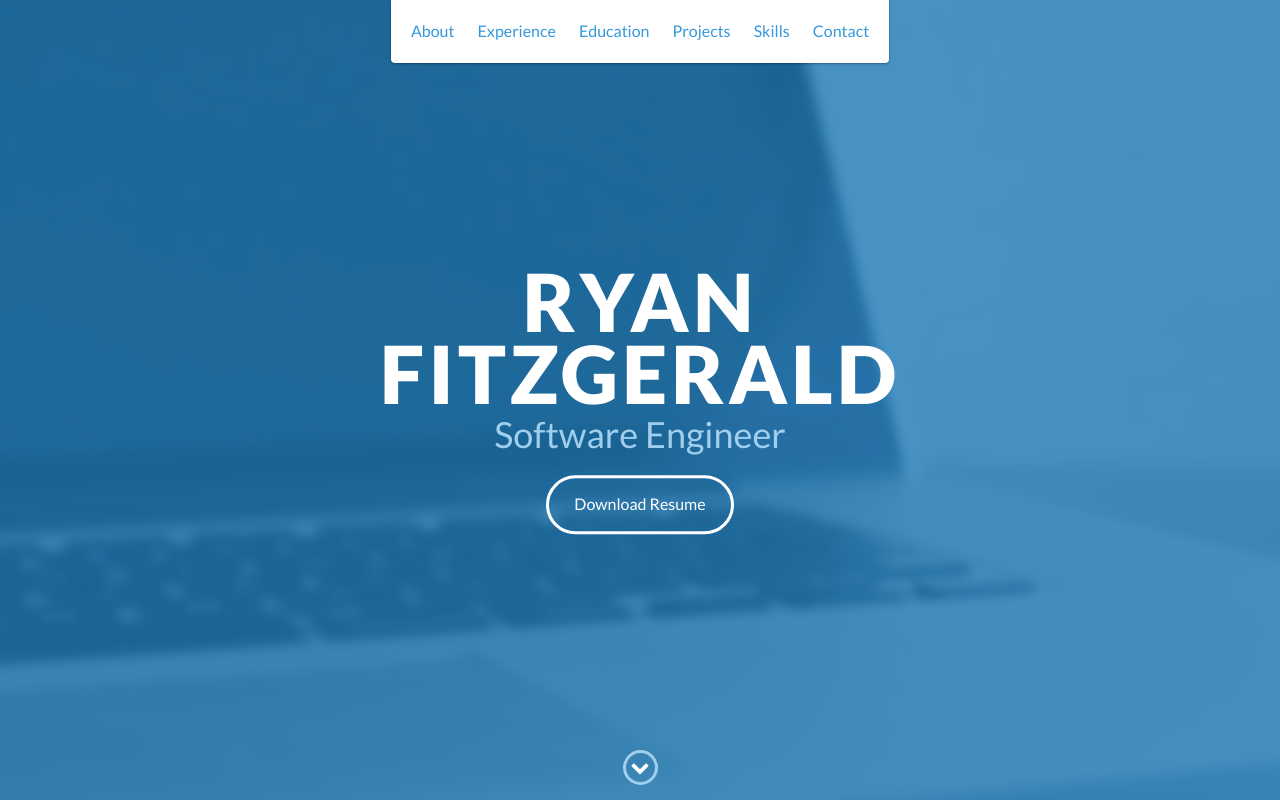
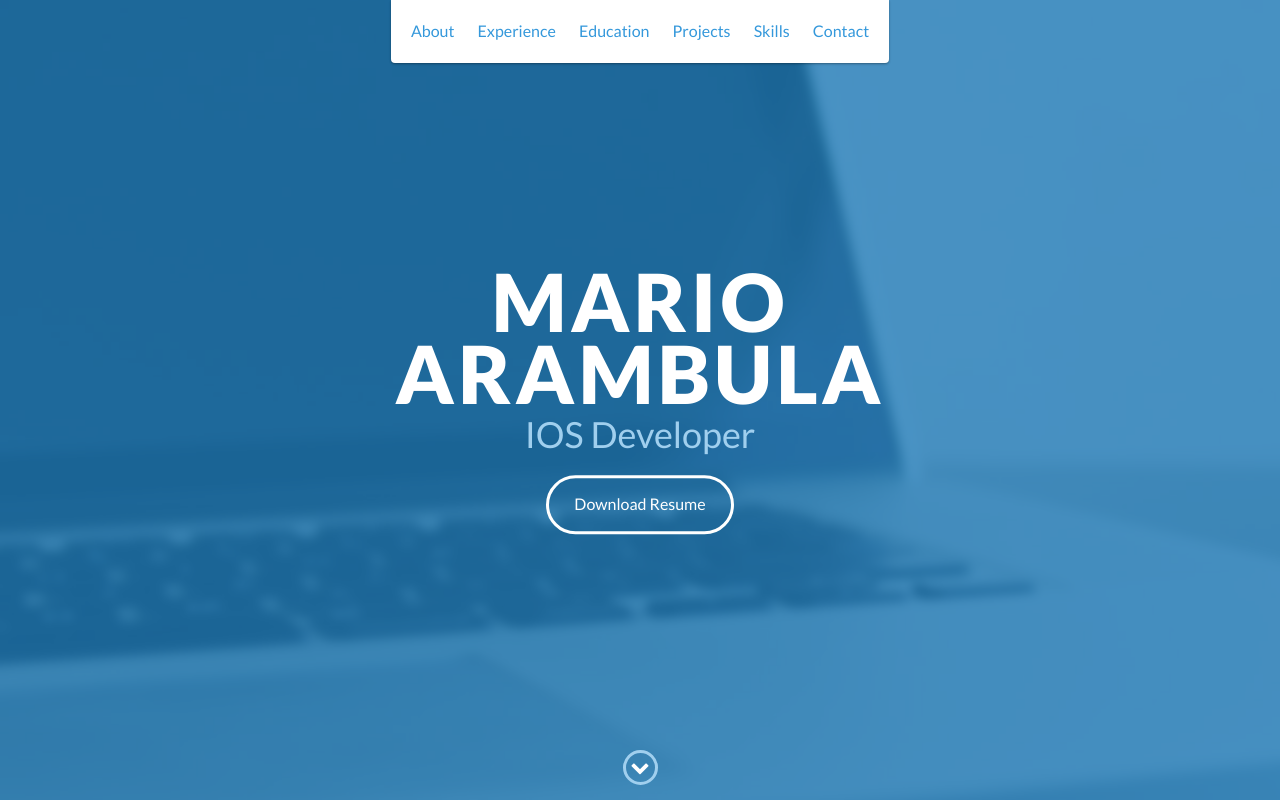
Before and after one commit to MarioArambula10/marioarambula10.github.io, a website: page index.html in a window 1280 px wide. Shown: the top 800 px of the page. Drawn offline with nearby package versions, Linux system fonts and the light colour scheme.

Commit message:
[ADD] Name and Title

```diff
--- a/index.html
+++ b/index.html
@@ -48,8 +48,8 @@
 
     <div id="lead">
         <div id="lead-content">
-            <h1>Ryan Fitzgerald</h1>
-            <h2>Software Engineer</h2>
+            <h1>Mario Arambula</h1>
+            <h2>IOS Developer</h2>
             <a href="#" class="btn-rounded-white">Download Resume</a>
         </div>
         <!-- End #lead-content -->
```
